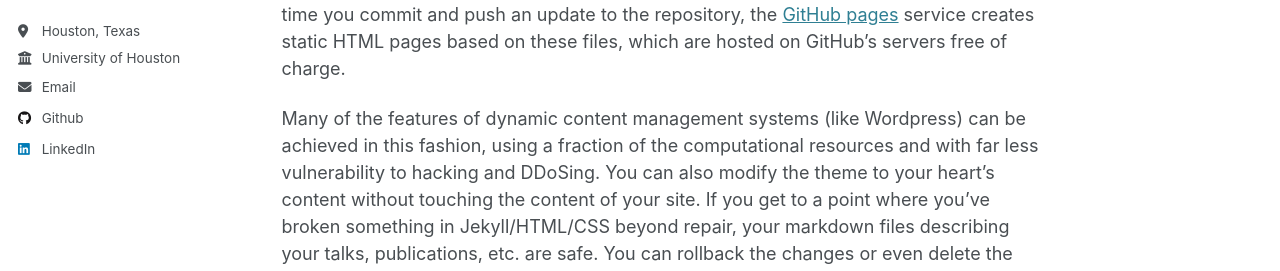
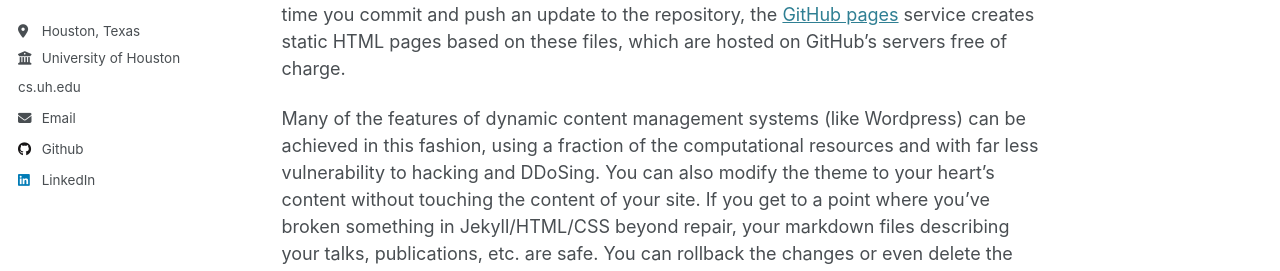
Before and after one commit to JosephRGonzalez/Portfolio, a Jekyll site: the page built from _pages/about.md, in a window 1280 px wide. Shown: the part 625-896 px from the top of the page. Built offline with Jekyll 4.4.1, drawn with Linux system fonts in a browser that asks for light colours.

Commit message:
Fixed issue with URL for cs.uh.edu

```diff
--- a/_includes/author-profile.html
+++ b/_includes/author-profile.html
@@ -30,8 +30,8 @@
       {% if author.employer %}
         <li class="author__desktop"><i class="fas fa-fw fa-building-columns icon-pad-right" aria-hidden="true"></i>{{ author.employer }}</li>
       {% endif %}
-      {% if author.uri == "uh.cs.edu" %}
-        <li><a href="http://uh.cs.edu">uh.cs.edu</a></li>
+      {% if author.uri == "cs.uh.edu" %}
+        <li><a href="http://cs.uh.edu">cs.uh.edu</a></li>
       {% endif %}
       {% if author.email %}
         <li><a href="mailto:{{ author.email }}"><i class="fas fa-fw fa-envelope icon-pad-right" aria-hidden="true"></i>{{ site.data.ui-text[site.locale].email_label | default: "Email" }}</a></li>
```
